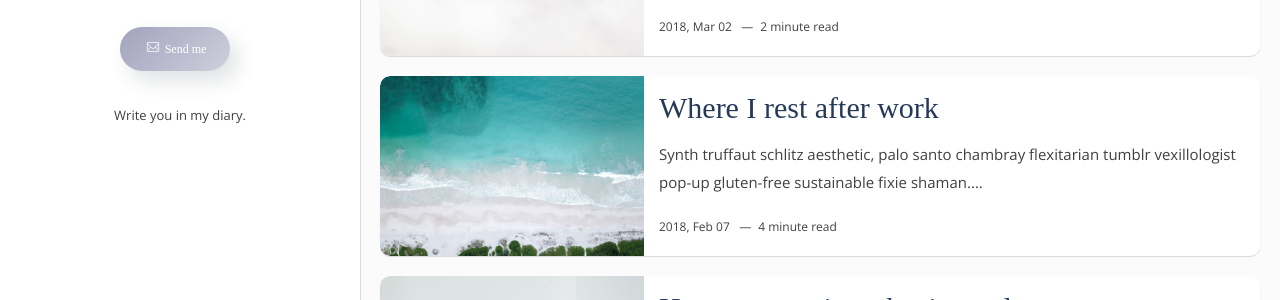
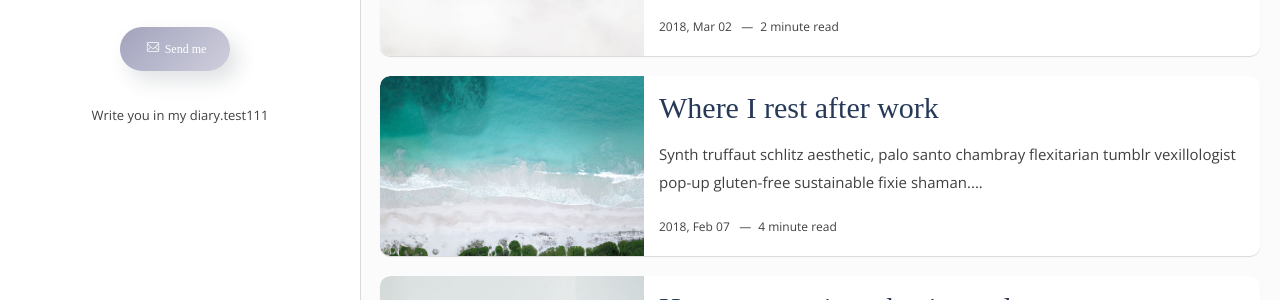
Before and after one commit to bibibibibit/bibibibibit.github.io, a Jekyll site: the page built from index.html, in a window 1280 px wide. Shown: the part 203-503 px from the top of the page. Built offline with Jekyll 4.4.1, drawn with Linux system fonts in a browser that asks for light colours; some web fonts are replaced; the list of posts is cut into pages by our own code.

Commit message:
Update _config.yml
test2

```diff
--- a/_config.yml
+++ b/_config.yml
@@ -9,7 +9,7 @@ author-image:   1.png
 author-job:     Student
 author-email:   117010408@link.cuhk.edu.cn # Add your email for contant form.
 author-school: the Chinese University of Hong Kong - Shenzhen # Add your twitter account
-about-author:   Write you in my diary.
+about-author:   Write you in my diary.test111
 
 # Social settings
 social-twitter:   bibibibibit
```
